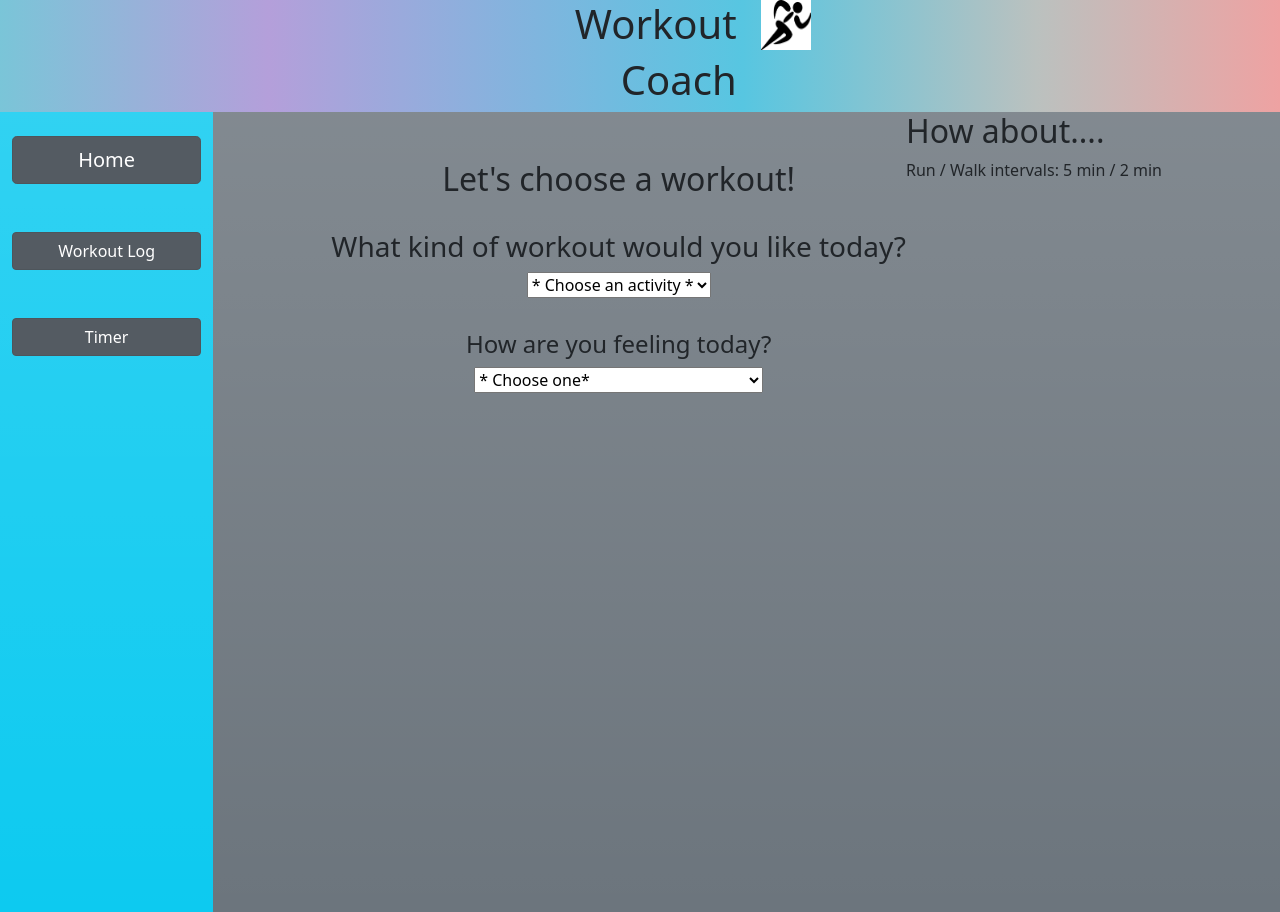
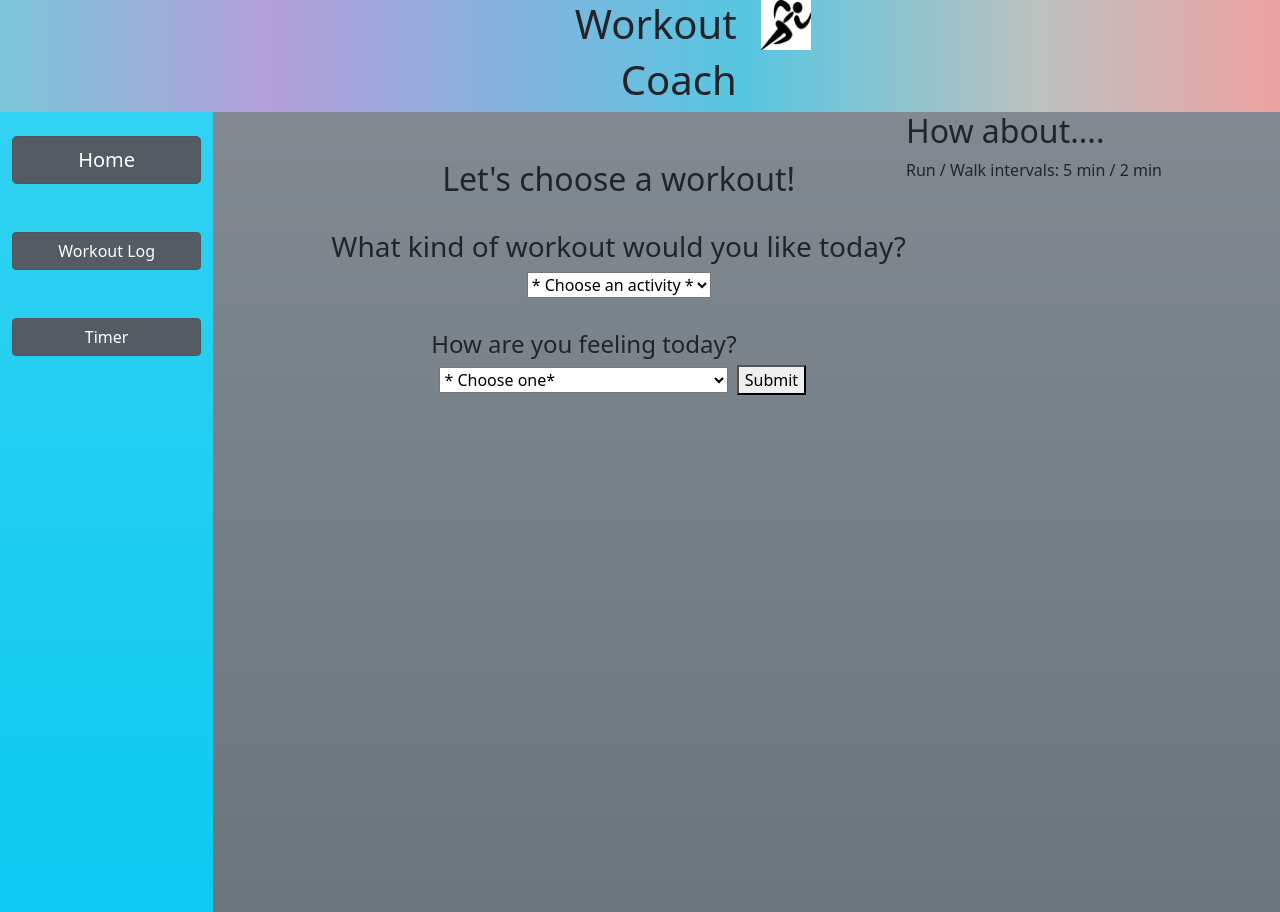
Before and after one commit to hhenske/project_workout-coach, a React (Create React App) app: page /form in a window 1280 px wide. Built offline with nearby package versions, Linux system fonts and the light colour scheme.

Commit message:
working with strange error in handlers, form.js

```diff
--- a/src/pages/Form.js
+++ b/src/pages/Form.js
@@ -28,7 +28,9 @@ return (
         <h2>Let's choose a workout!</h2>
         <br />
         <label><h3>What kind of workout would you like today?</h3>
-          <select name = "workoutCategory" onChange={categoryChoiceHandler}>
+          <select name = "workoutCategory"
+            onChange={categoryChoiceHandler}
+            >
                         <option value = "">* Choose an activity *</option>
                         <option value="1">Core Exercises</option>
                         <option value="2">Strength Training</option>
@@ -39,14 +41,16 @@ return (
         <br />
         <div className="text-center">
         <label><h4>How are you feeling today?</h4>
-          <select name = "workoutIntensity" onChange={intensityChoiceHandler}>
+          <select name = "workoutIntensity"
+            onChange={intensityChoiceHandler}
+            >
                         <option value = "">* Choose one*</option>
                         <option value="1">Great! up for a super hard workout!</option>
                         <option value="2">Fine! Ready to work out!</option>
                         <option value="3">Still tired or sore from last workout</option>
                         <option value="4">Extra-fatigued or sick</option>
             </select></label>
-
+            <button>Submit</button>
           </div>
         </form>
         <div>
```
